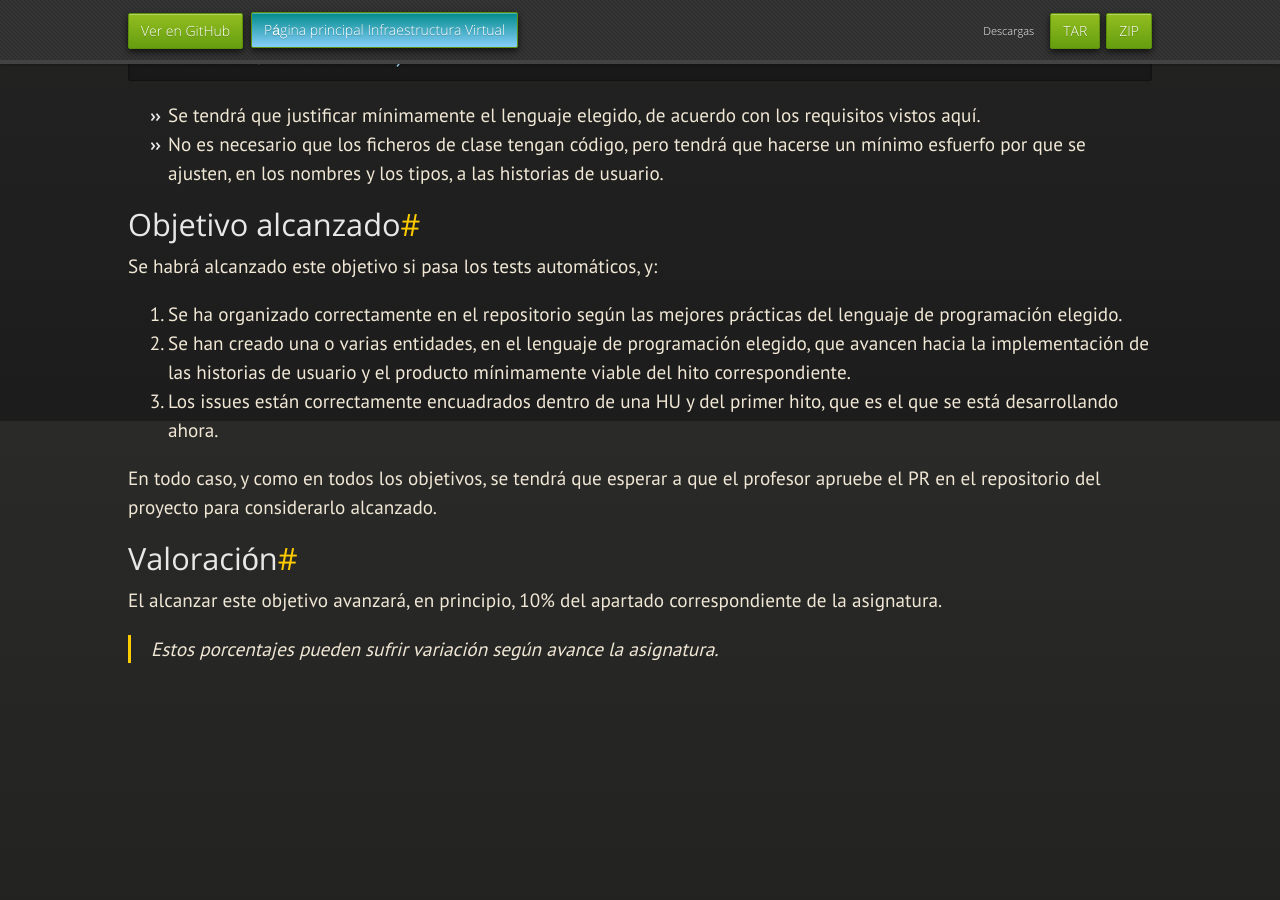
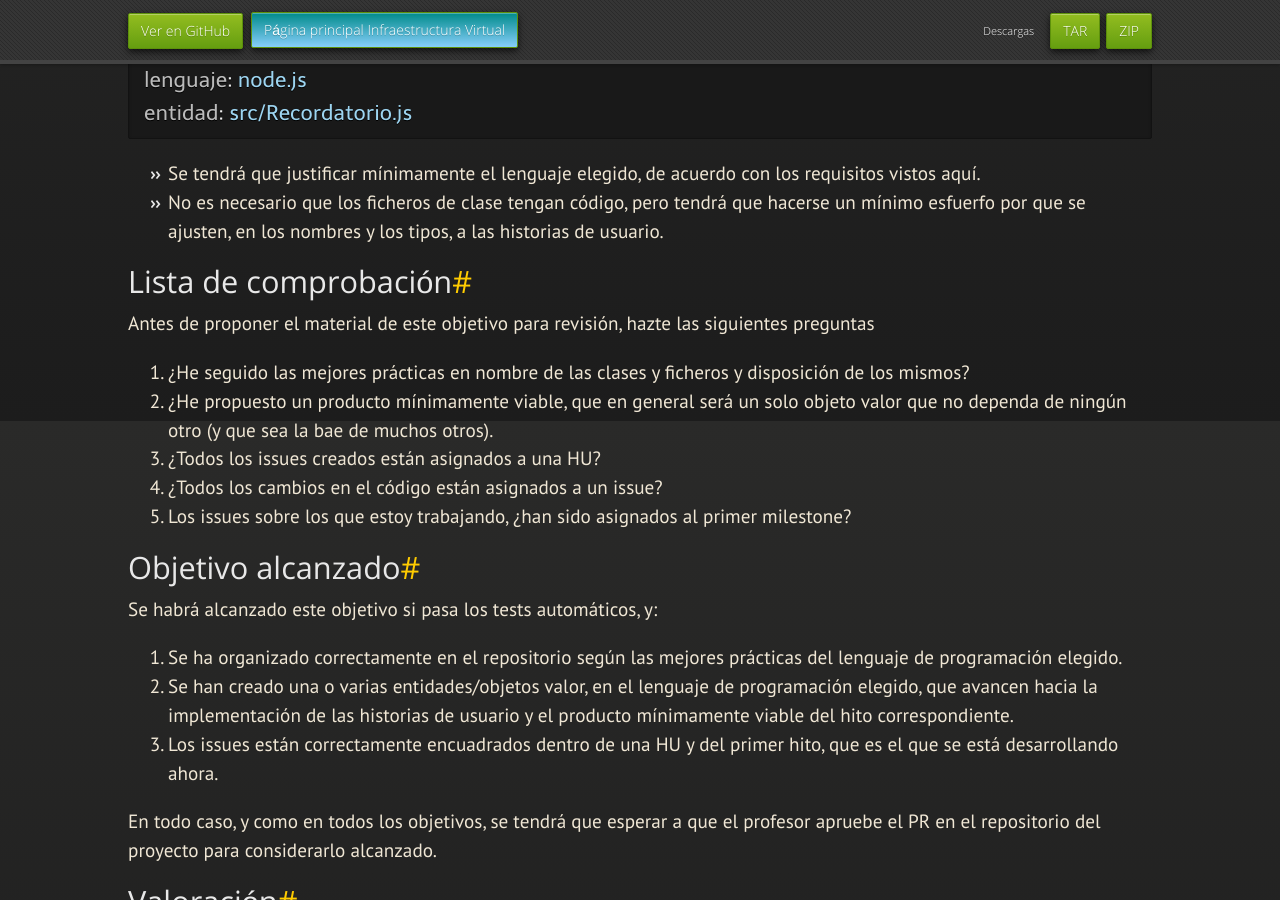
Before and after one commit to JJ/IV, a Jekyll site: the page built from documentos/proyecto/2.Entidad.md, in a window 1280 px wide and 900 px high, scrolled down 3179 px. Built offline with Jekyll 4.4.1, drawn with Linux system fonts in a browser that asks for light colours; nearby versions of some CDN libraries; some web fonts are replaced; our own code applies the rules of GitHub Pages for plain Markdown files; before the commit the page ends 3952 px from its top, so only the background shows below that; some of the changed text lies outside the part shown.

Commit message:
Sync documentos/proyecto/2.Entidad.md de master a gh-pages

```diff
--- a/documentos/proyecto/2.Entidad.md
+++ b/documentos/proyecto/2.Entidad.md
@@ -98,7 +98,9 @@ todos los elementos que permitan implementarse luego). Así que
 2. Tratar de crear issues "como programador" asignados a esas historias de
    usuario, también organizadas de forma lógica.
 3. Usar esas issues como una guía para diseñar las clases (o módulos, entidades
-   en general).
+   en general). En este proceso se tendrá en cuenta la metodología de diseño
+   dirigido por dominio, decidiendo qué será un objeto valor, qué una entidad
+   que los incluya, qué los agregados.
 
 > Implícitamente, en esta clase se seleccionará el lenguaje de programación.
 
@@ -174,15 +176,31 @@ entidad: src/Recordatorio.js
   hacerse un mínimo esfuerfo por que se ajusten, en los nombres y los tipos, a
   las historias de usuario.
 
+## Lista de comprobación
+
+Antes de proponer el material de este objetivo para revisión, hazte las
+siguientes preguntas
+
+1. ¿He seguido las mejores prácticas en nombre de las clases y ficheros y
+   disposición de los mismos?
+2. ¿He propuesto un producto mínimamente viable, que en general será un solo
+   objeto valor que no dependa de ningún otro (y que sea la bae de muchos
+   otros).
+3. ¿Todos los issues creados están asignados a una HU?
+4. ¿Todos los cambios en el código están asignados a un issue?
+5. Los issues sobre los que estoy trabajando, ¿han sido asignados al primer
+   milestone?
+
+
 ## Objetivo alcanzado
 
 Se habrá alcanzado este objetivo si pasa los tests automáticos, y:
 
 1. Se ha organizado correctamente en el repositorio según las mejores prácticas
   del lenguaje de programación elegido.
-2. Se han creado una o varias entidades, en el lenguaje de programación elegido,
-   que avancen hacia la implementación de las historias de usuario y el producto
-   mínimamente viable del hito correspondiente.
+2. Se han creado una o varias entidades/objetos valor, en el lenguaje de
+   programación elegido, que avancen hacia la implementación de las historias de
+   usuario y el producto mínimamente viable del hito correspondiente.
 3. Los issues están correctamente encuadrados dentro de una HU y del primer
    hito, que es el que se está desarrollando ahora.
 
```
